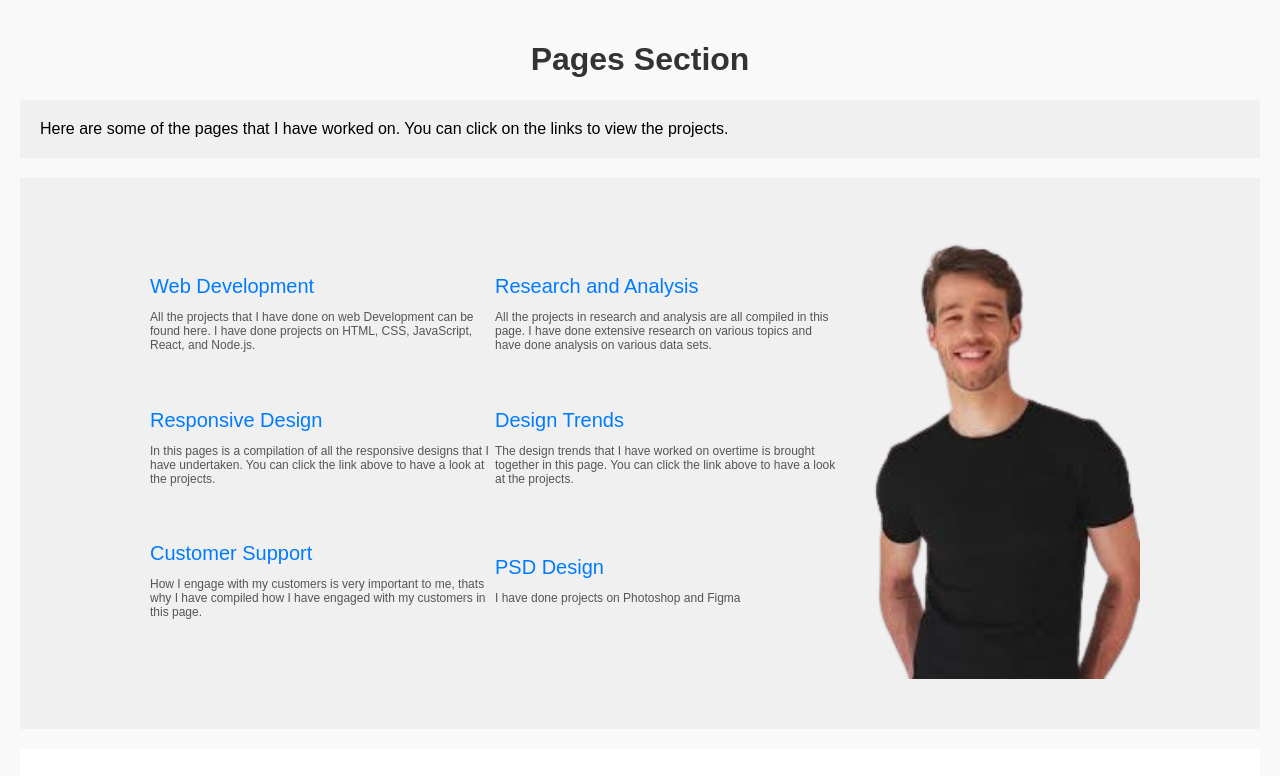
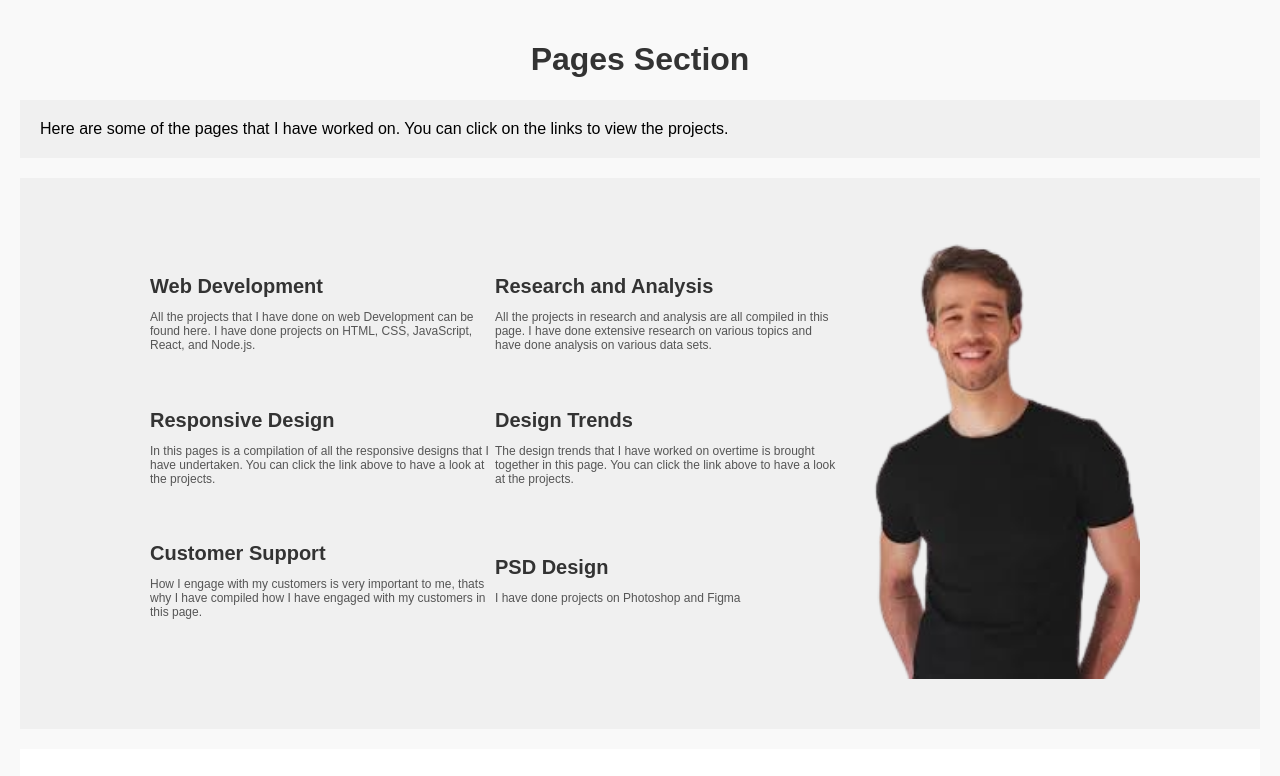
Before and after one commit to Itchy-Fingers/webdevelopment, a plain HTML site: page pages.html in a window 1280 px wide. Shown: the top 776 px of the page. Drawn offline with Linux system fonts and the light colour scheme.

Commit message:
New commit

```diff
--- a/pages.html
+++ b/pages.html
@@ -16,37 +16,37 @@
         <section class="pages-section">
             <div class="pages-left">
                 <div class="page" id="page1">
-                    <a href="webdev.html">Web Development</a>
+                    <a href="webdev.html"><strong>Web Development</strong></a>
                     <p>All the projects that I have done on web Development
                         can be found here. I have done projects on HTML, CSS, JavaScript, React, and Node.js.
                     </p>
                 </div>
                 <div class="page" id="page2">
-                    <a href="research.html">Research and Analysis</a>
+                    <a href="research.html"><strong>Research and Analysis</strong></a>
                     <p>All the projects in research and analysis are all compiled in this page.
                         I have done extensive research on various topics and have done analysis on various data sets.
                     </p>
                 </div>
                 <div class="page" id="page3">
-                    <a href="responsive.html">Responsive Design</a>
+                    <a href="responsive.html"><strong>Responsive Design</strong></a>
                     <p>In this pages is a compilation of all the responsive designs that I have undertaken.
                         You can click the link above to have a look at the projects.
                     </p>
                 </div>
                 <div class="page" id="page4">
-                    <a href="design.html">Design Trends</a>
+                    <a href="design.html"><strong>Design Trends</strong></a>
                     <p>The design trends that I have worked on overtime is brought
                     together in this page. You can click the link above to have a look at the projects.
                     </p>
                 </div>
                 <div class="page" id="page5">
-                    <a href="customer.html">Customer Support</a>
+                    <a href="customer.html"><strong>Customer Support</strong></a>
                     <p>How I engage with my customers is very important to me, thats why I have compiled
                         how I have engaged with my customers in this page.
                     </p>
                 </div>
                 <div class="page" id="page6">
-                    <a href="psd.html">PSD Design</a>
+                    <a href="psd.html"><strong>PSD Design</strong></a>
                     <p>I have done projects on Photoshop and Figma</p>
                 </div>
             </div>
--- a/styles/styles.css
+++ b/styles/styles.css
@@ -42,13 +42,13 @@ h1 {
 
 .page a{
     text-decoration: none;
-    color: #007BFF;
+    color: #333;
     margin-bottom: 10px;
     font-size: 20px;
 }
 
 .page a:hover{
-    color: #007BFF;
+    color: #333;
     text-decoration: underline;
 }
 
```
